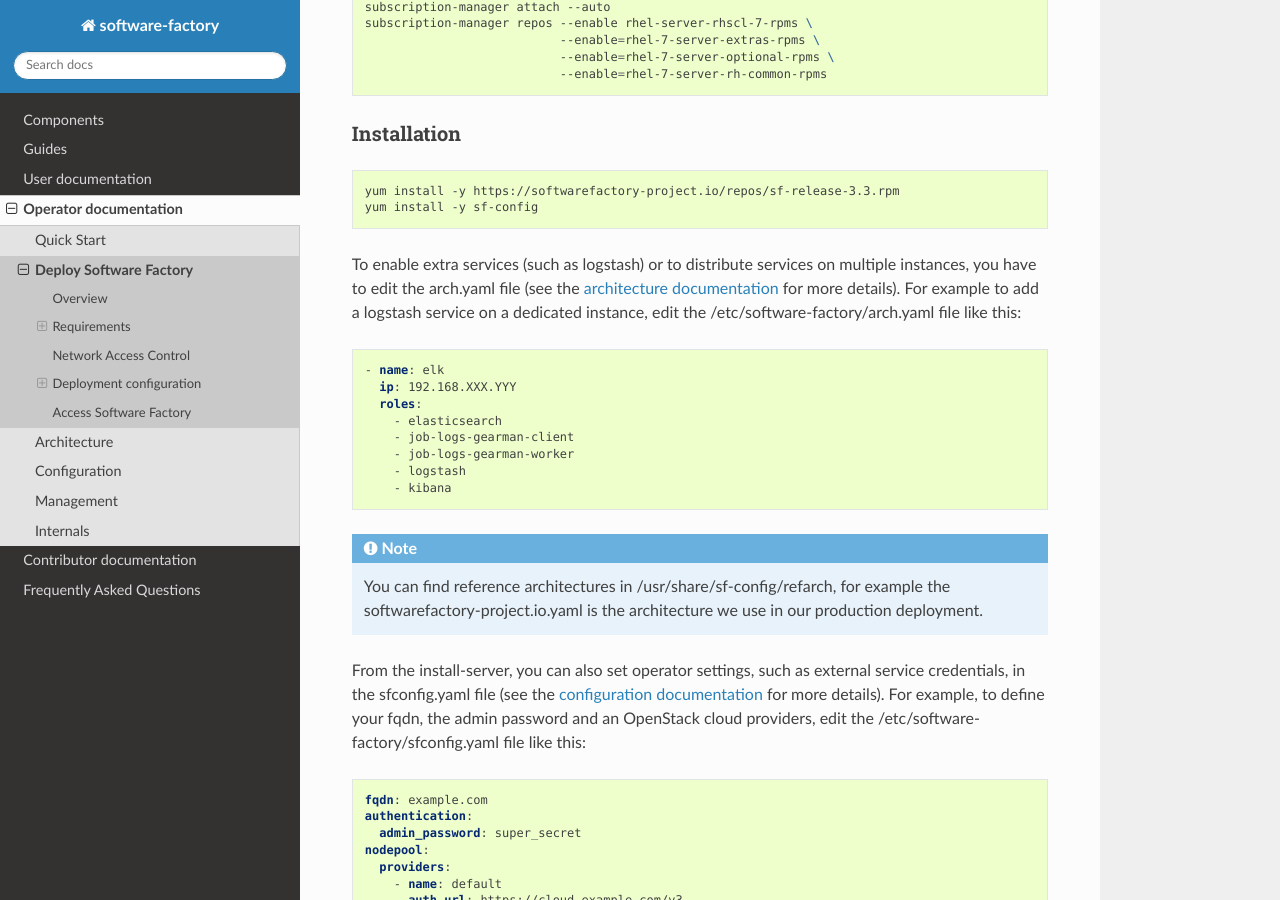
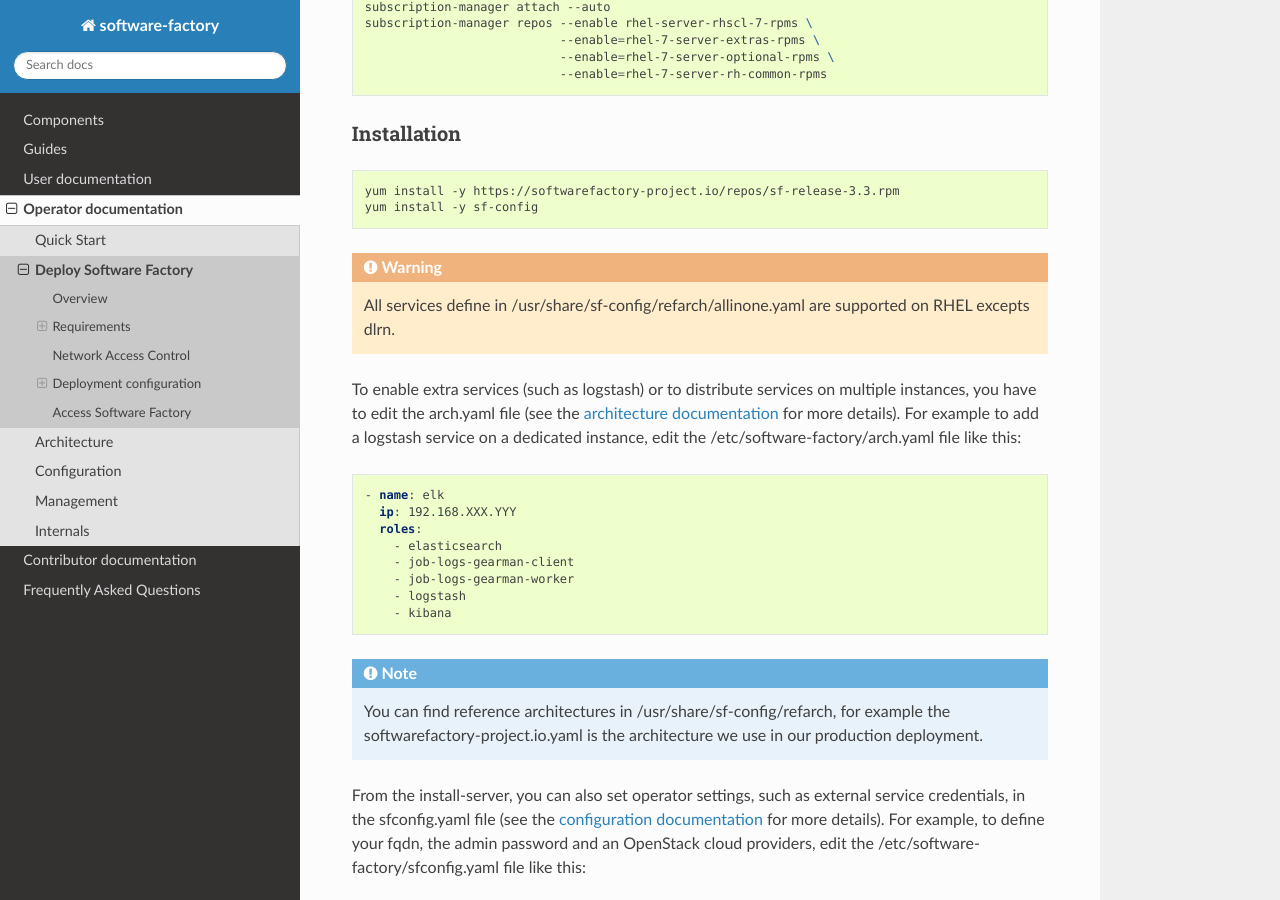
Before and after one commit to softwarefactory-project/sf-docs, a Sphinx documentation site: the page built from docs/operator/deployment.rst, in a window 1280 px wide and 900 px high, scrolled down 2755 px. Built offline with Sphinx 7.4.7 and the Read the Docs theme 2.0.0, drawn with Linux system fonts in a browser that asks for light colours.

Commit message:
deployment: add note about dlrn not supported on rhel
Change-Id: I810d4c5f83e5f650233afa65d04c395289ff877d

```diff
--- a/docs/operator/deployment.rst
+++ b/docs/operator/deployment.rst
@@ -156,6 +156,11 @@
   yum install -y sf-config
 
 
+.. warning::
+
+  All services define in /usr/share/sf-config/refarch/allinone.yaml are
+  supported on RHEL excepts dlrn.
+
 To enable extra services (such as logstash) or to distribute services on
 multiple instances, you have to edit the arch.yaml file
 (see the :ref:`architecture documentation<architecture>` for more details).
```
